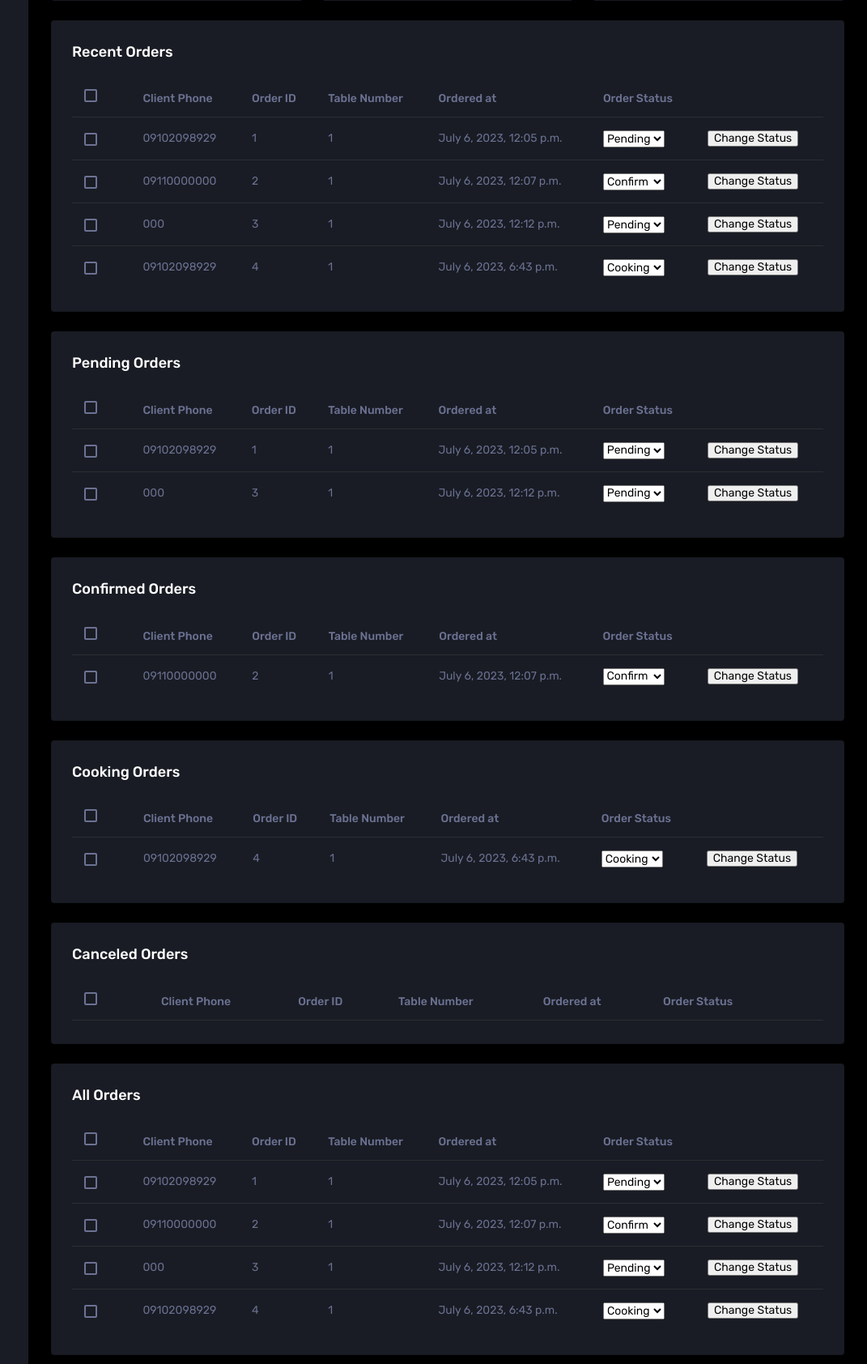
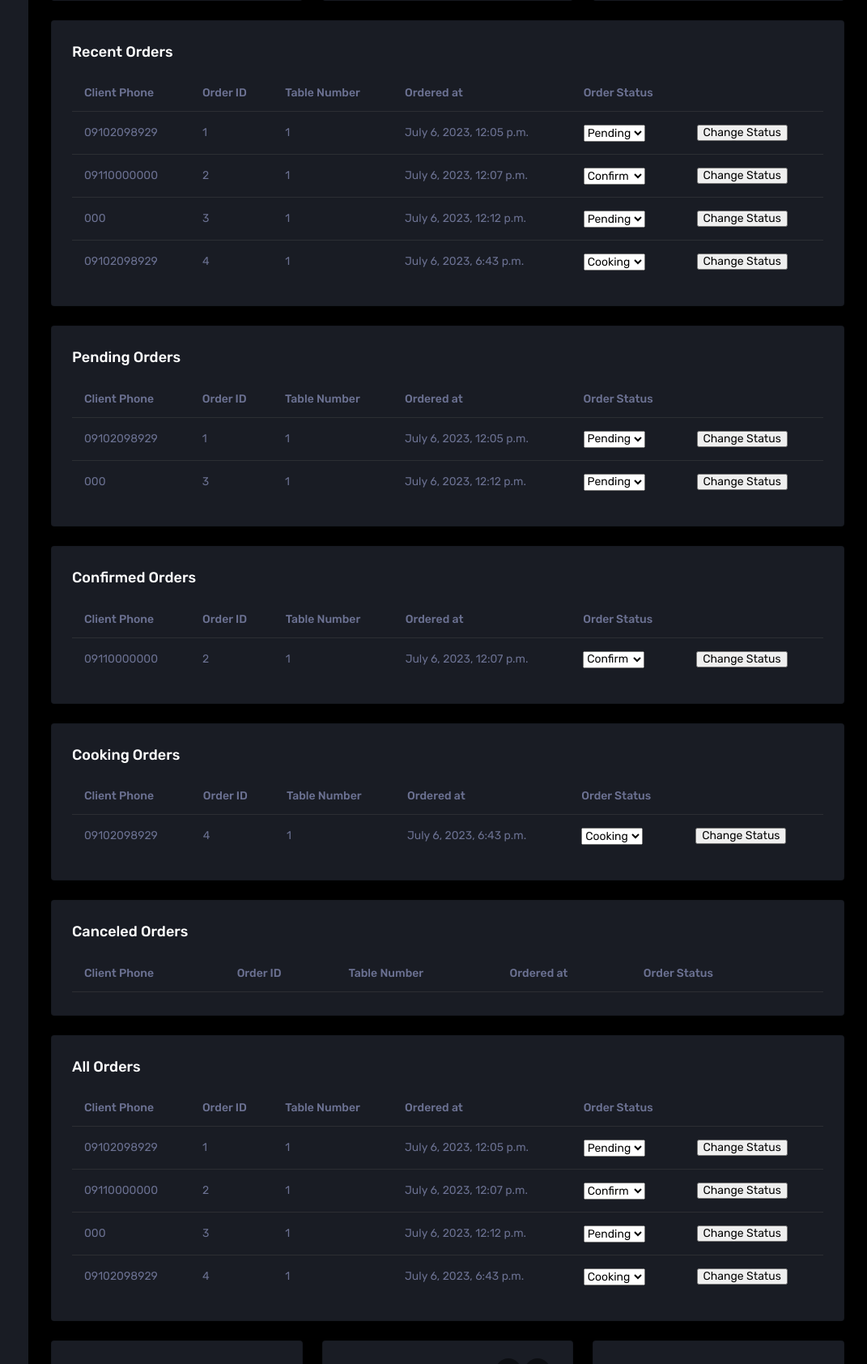
Before and after one commit to M93-group1-restaurant/Cafe-Restaurant-M93, a Django app: page /dashboard/ in a window 1280 px wide. Shown: the part 1227-2911 px from the top of the page at 81% size, without its empty margins (209-1280 px from the left). Run offline with Django 4.2, Linux system fonts and the light colour scheme; a user stored in the database is signed in; data comes from the database, SQL or seed files in the repository; lists and menus that the app fills with data are empty; some libraries are stand-ins or nearby versions.

Commit message:
remove checkbox from table

```diff
--- a/CafeManagement/dashboard/templates/dashboard/index.html
+++ b/CafeManagement/dashboard/templates/dashboard/index.html
@@ -23,6 +23,7 @@
   <link rel="stylesheet" href="{% static 'assets/css/style.css'%}">
   <!-- End layout styles -->
   <link rel="shortcut icon" href="{% static 'assets/images/favicon.png'%}" />
+
 </head>
 
 <body>
@@ -685,13 +686,7 @@
                     <table class="table">
                       <thead>
                         <tr>
-                          <th>
-                            <div class="form-check form-check-muted m-0">
-                              <label class="form-check-label">
-                                <input type="checkbox" class="form-check-input">
-                              </label>
-                            </div>
-                          </th>
+
                           <th> Client Phone </th>
                           <th> Order ID </th>
                           <th> Table Number </th>
@@ -703,13 +698,6 @@
                       <tbody>
                         {% for order in orders.recent_orders %}
                         <tr>
-                          <td>
-                            <div class="form-check form-check-muted m-0">
-                              <label class="form-check-label">
-                                <input type="checkbox" class="form-check-input">
-                              </label>
-                            </div>
-                          </td>
                           <td>
                             <span>{{order.phone_number}}</span>
                           </td>
@@ -779,13 +767,7 @@
                     <table class="table">
                       <thead>
                         <tr>
-                          <th>
-                            <div class="form-check form-check-muted m-0">
-                              <label class="form-check-label">
-                                <input type="checkbox" class="form-check-input">
-                              </label>
-                            </div>
-                          </th>
+
                           <th> Client Phone </th>
                           <th> Order ID </th>
                           <th> Table Number </th>
@@ -797,13 +779,7 @@
                       <tbody>
                         {% for order in orders.pending_orders %}
                         <tr>
-                          <td>
-                            <div class="form-check form-check-muted m-0">
-                              <label class="form-check-label">
-                                <input type="checkbox" class="form-check-input">
-                              </label>
-                            </div>
-                          </td>
+
                           <td>
                             <span>{{order.phone_number}}</span>
                           </td>
@@ -873,13 +849,7 @@
                     <table class="table">
                       <thead>
                         <tr>
-                          <th>
-                            <div class="form-check form-check-muted m-0">
-                              <label class="form-check-label">
-                                <input type="checkbox" class="form-check-input">
-                              </label>
-                            </div>
-                          </th>
+
                           <th> Client Phone </th>
                           <th> Order ID </th>
                           <th> Table Number </th>
@@ -891,13 +861,7 @@
                       <tbody>
                         {% for order in orders.confirmed_orders %}
                         <tr>
-                          <td>
-                            <div class="form-check form-check-muted m-0">
-                              <label class="form-check-label">
-                                <input type="checkbox" class="form-check-input">
-                              </label>
-                            </div>
-                          </td>
+
                           <td>
                             <span>{{order.phone_number}}</span>
                           </td>
@@ -967,13 +931,7 @@
                     <table class="table">
                       <thead>
                         <tr>
-                          <th>
-                            <div class="form-check form-check-muted m-0">
-                              <label class="form-check-label">
-                                <input type="checkbox" class="form-check-input">
-                              </label>
-                            </div>
-                          </th>
+
                           <th> Client Phone </th>
                           <th> Order ID </th>
                           <th> Table Number </th>
@@ -985,13 +943,7 @@
                       <tbody>
                         {% for order in orders.cooking_orders %}
                         <tr>
-                          <td>
-                            <div class="form-check form-check-muted m-0">
-                              <label class="form-check-label">
-                                <input type="checkbox" class="form-check-input">
-                              </label>
-                            </div>
-                          </td>
+
                           <td>
                             <span>{{order.phone_number}}</span>
                           </td>
@@ -1061,13 +1013,7 @@
                     <table class="table">
                       <thead>
                         <tr>
-                          <th>
-                            <div class="form-check form-check-muted m-0">
-                              <label class="form-check-label">
-                                <input type="checkbox" class="form-check-input">
-                              </label>
-                            </div>
-                          </th>
+
                           <th> Client Phone </th>
                           <th> Order ID </th>
                           <th> Table Number </th>
@@ -1079,13 +1025,7 @@
                       <tbody>
                         {% for order in orders.canceled_orders %}
                         <tr>
-                          <td>
-                            <div class="form-check form-check-muted m-0">
-                              <label class="form-check-label">
-                                <input type="checkbox" class="form-check-input">
-                              </label>
-                            </div>
-                          </td>
+
                           <td>
                             <span>{{order.phone_number}}</span>
                           </td>
@@ -1152,16 +1092,10 @@
                 <div class="card-body">
                   <h4 class="card-title">All Orders</h4>
                   <div class="table-responsive">
-                    <table class="table">
+                    <table class="table" id="all_orders">
                       <thead>
                         <tr>
-                          <th>
-                            <div class="form-check form-check-muted m-0">
-                              <label class="form-check-label">
-                                <input type="checkbox" class="form-check-input">
-                              </label>
-                            </div>
-                          </th>
+
                           <th> Client Phone </th>
                           <th> Order ID </th>
                           <th> Table Number </th>
@@ -1173,13 +1107,7 @@
                       <tbody>
                         {% for order in orders.all_orders %}
                         <tr>
-                          <td>
-                            <div class="form-check form-check-muted m-0">
-                              <label class="form-check-label">
-                                <input type="checkbox" class="form-check-input">
-                              </label>
-                            </div>
-                          </td>
+
                           <td>
                             <span>{{order.phone_number}}</span>
                           </td>
@@ -1510,6 +1438,8 @@
   <!-- endinject -->
   <!-- Custom js for this page -->
   <script src="{% static 'assets/js/dashboard.js'%}"></script>
+  <!-- Paginate table -->
+  {#<script src="{% static 'assets/js/paginate_orders.js'%}"></script>#}
   <!-- End custom js for this page -->
 </body>
 
```
